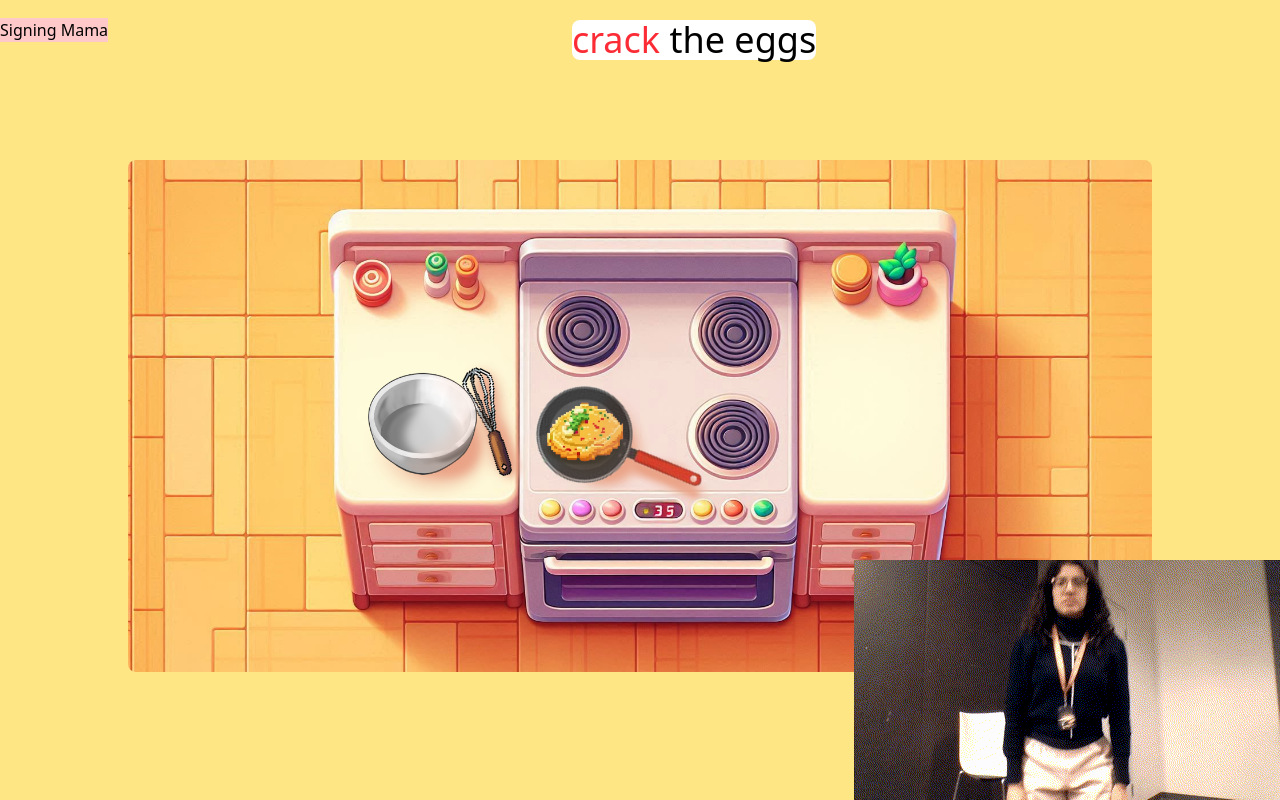
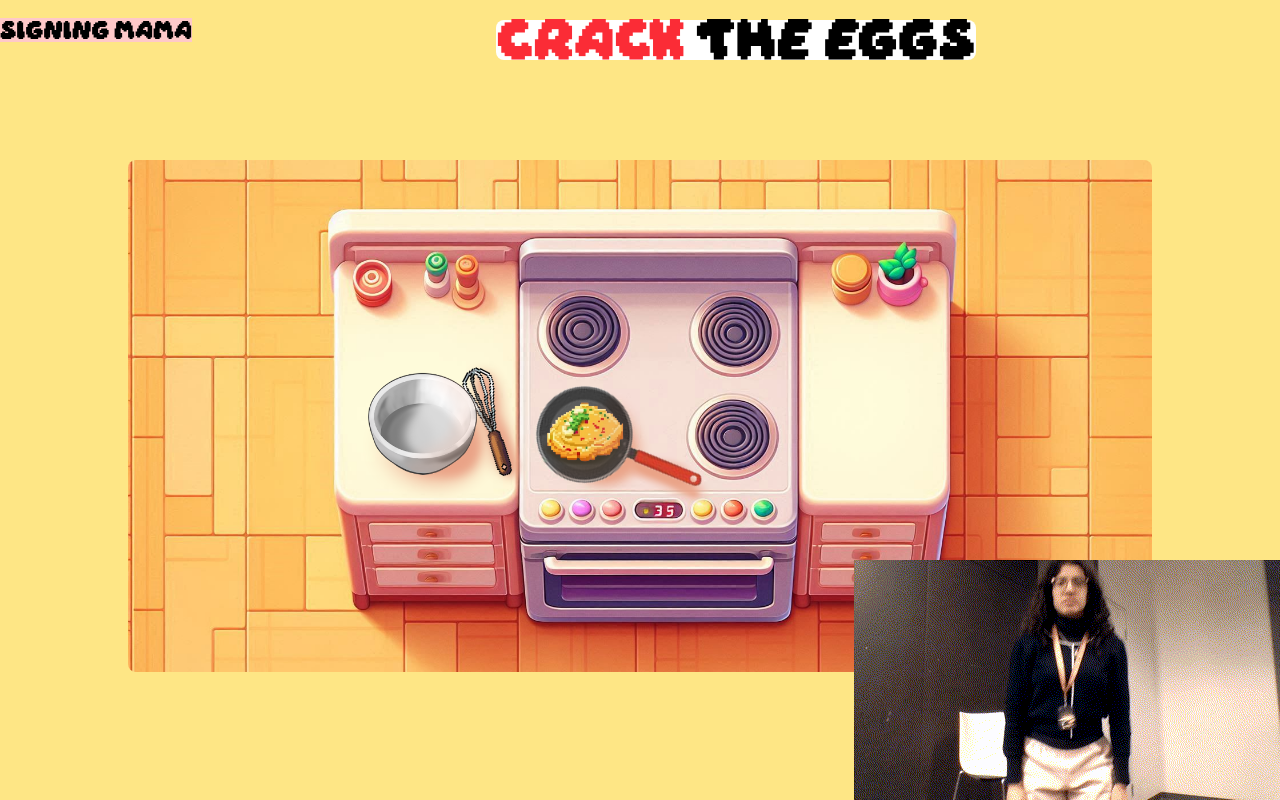
Before and after one commit to suha-ab/SigningMama-ConUHacksIX, a React (Vite) app in the folder frontend--template/: page / in a window 1280 px wide. Built offline with nearby package versions, Linux system fonts and the light colour scheme; no server answers.

Commit message:
adding font

```diff
--- a/frontend--template/src/index.css
+++ b/frontend--template/src/index.css
@@ -2,6 +2,16 @@
 @tailwind base;
 @tailwind components;
 @tailwind utilities;
+
+@font-face {
+  font-family: "Daydream";
+  src: local("Daydream"),
+   url("./fonts/Daydream.ttf") format("truetype");
+}
+
+* {
+  font-family: 'Daydream';
+}
 
 
 /* :root {
```
Also changed, not shown: frontend--template/src/fonts/Daydream.ttf (added).
